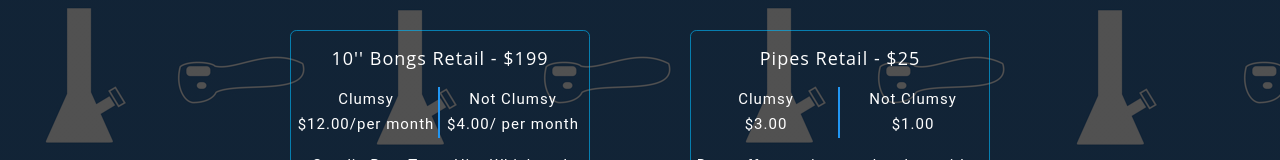
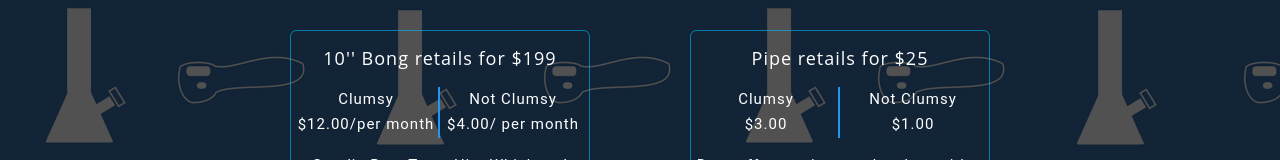
Before and after one commit to tastyhit/front-end, a React (Create React App) app: page /welcome in a window 1280 px wide. Shown: the top 160 px of the page. Built offline with nearby package versions, Linux system fonts and the light colour scheme.

Commit message:
copyedits

```diff
--- a/src/components/Sales/InfoContainer.js
+++ b/src/components/Sales/InfoContainer.js
@@ -7,7 +7,7 @@ const InfoContainer = (props) => {
         <div className='info-container'>
             <Card>
                 <div className='box-title'>
-                    <h1>10'' Bongs Retail - $199</h1>
+                    <h1>10'' Bong retails for $199</h1>
                 </div>
                 <div className='side-side'>
                     <div className='left-side'>
@@ -26,7 +26,7 @@ const InfoContainer = (props) => {
             </Card>
             <Card>
                 <div className='box-title'>
-                    <h1>Pipes Retail - $25</h1>
+                    <h1>Pipe retails for $25</h1>
                 </div>
                 <div className='side-side'>
                     <div className='left-side'>
```
